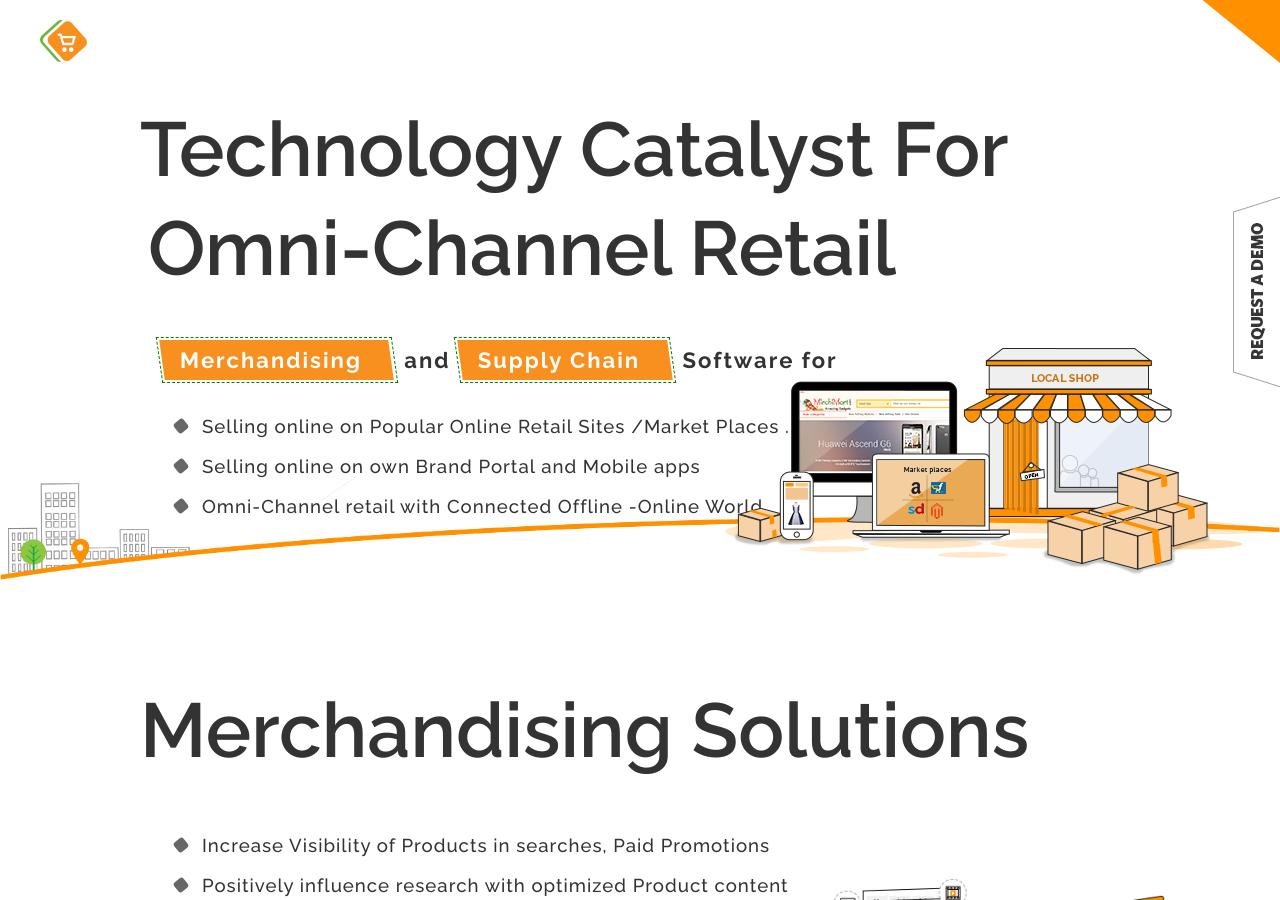
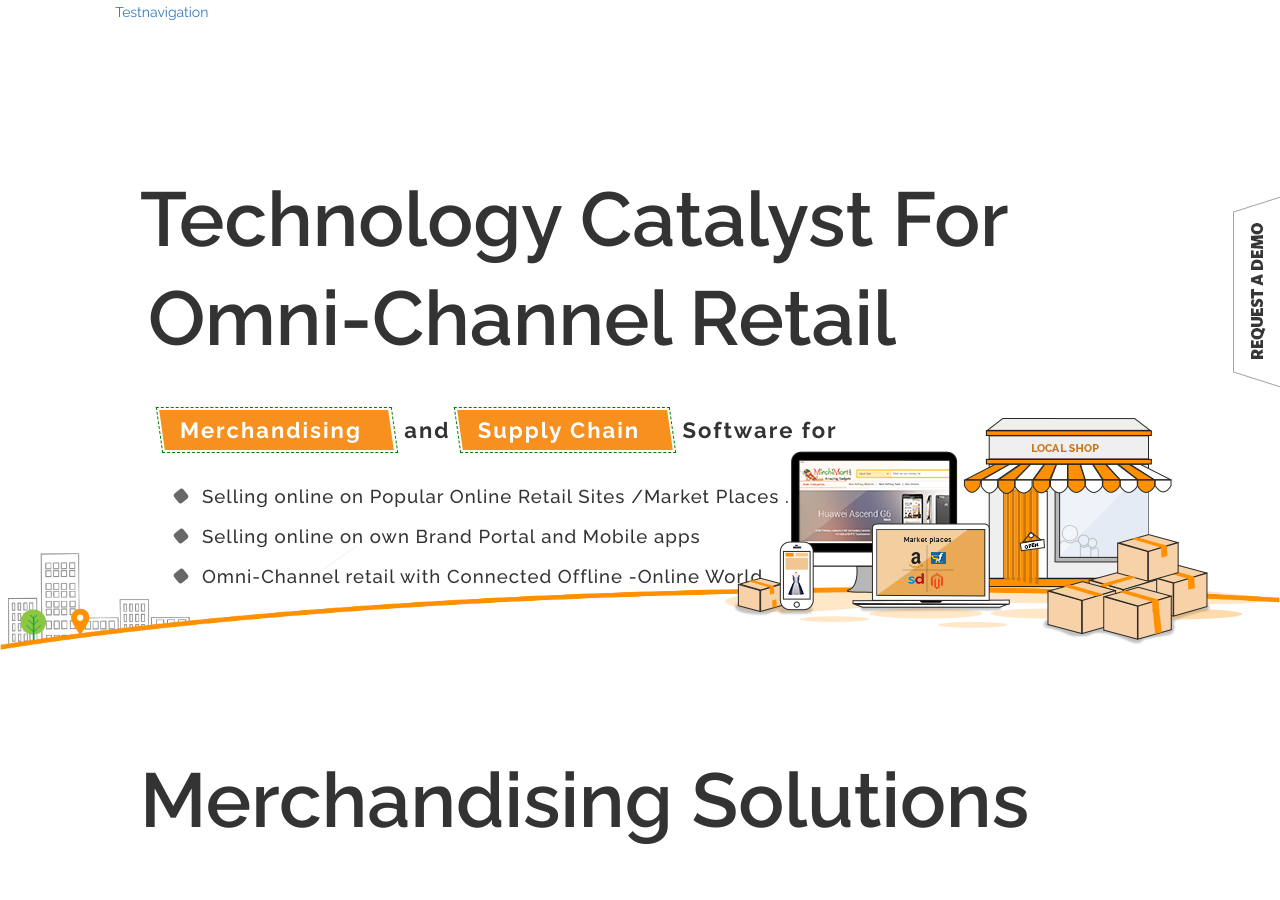
Before and after one commit to paxcom/paxcom.github.io, a Jekyll site: the page built from index.md, in a window 1280 px wide and 900 px high. Built offline with Jekyll 4.4.1, drawn with Linux system fonts in a browser that asks for light colours; comment, search, counter and statistics services are not loaded.

Commit message:
add code

```diff
--- a/_includes/header.html
+++ b/_includes/header.html
@@ -1,25 +1,13 @@
-<!--<header class="container-fluid" id="header">-->
-<header class="container-fluid {% if page.url == '/' or page.url == '/index.html' %} navbar-fixed-top bg-white {% endif %} "  id="header"
-style=" margin: 0px; padding: 20px 40px;">
-	<div class="logo logo-paxcom">
-        	<a href="{{site.baseurl}}/"><img src="{{ site.baseurl }}/images/paxcom-logo.png" class="img-responsive" alt="paxcom"></a>
-    </div>
-
-    <nav class="navbar paxcom-nav" role="navigation">
-      <div class="container-fluid">
-        <!-- Brand and toggle get grouped for better mobile display -->
-        <div class="navbar-header">
-          <button type="button" class="navbar-toggle" data-toggle="collapse" data-target="#bs-example-navbar-collapse-1">
-            <span class="sr-only">Toggle navigation</span>
+ <div class="container">
+  <div class="navbar">
+   <div class="navbar-inner">
+    <div class="container">
+     <a class="btn btn-navbar" data-toggle="collapse" data-target=".navbar-responsive-collapse">
      <span class="icon-bar"></span>
      <span class="icon-bar"></span>
      <span class="icon-bar"></span>
-          </button>
-          <!--<a class="navbar-brand" href="#">Brand</a>-->
-        </div>
-
-        <!-- Collect the nav links, forms, and other content for toggling -->
-
+     </a>
+      <a class="brand" href="#">Testnavigation</a>
      <div class="nav-collapse collapse navbar-responsive-collapse">
 
     <ul class="nav">
@@ -53,12 +41,8 @@
     <li class="men"><a href="http://google.de">Test 4</a></li>
     </ul>
 
+     </div><!-- /.nav-collapse -->
     </div>
-
-
-
-        <!-- /.navbar-collapse -->
+   </div><!-- /navbar-inner -->
+  </div><!-- /navbar -->
  </div>
-      <!-- /.container-fluid -->
-    </nav>
-</header>
```
Lines whose indentation alone changed are shown as unchanged.
